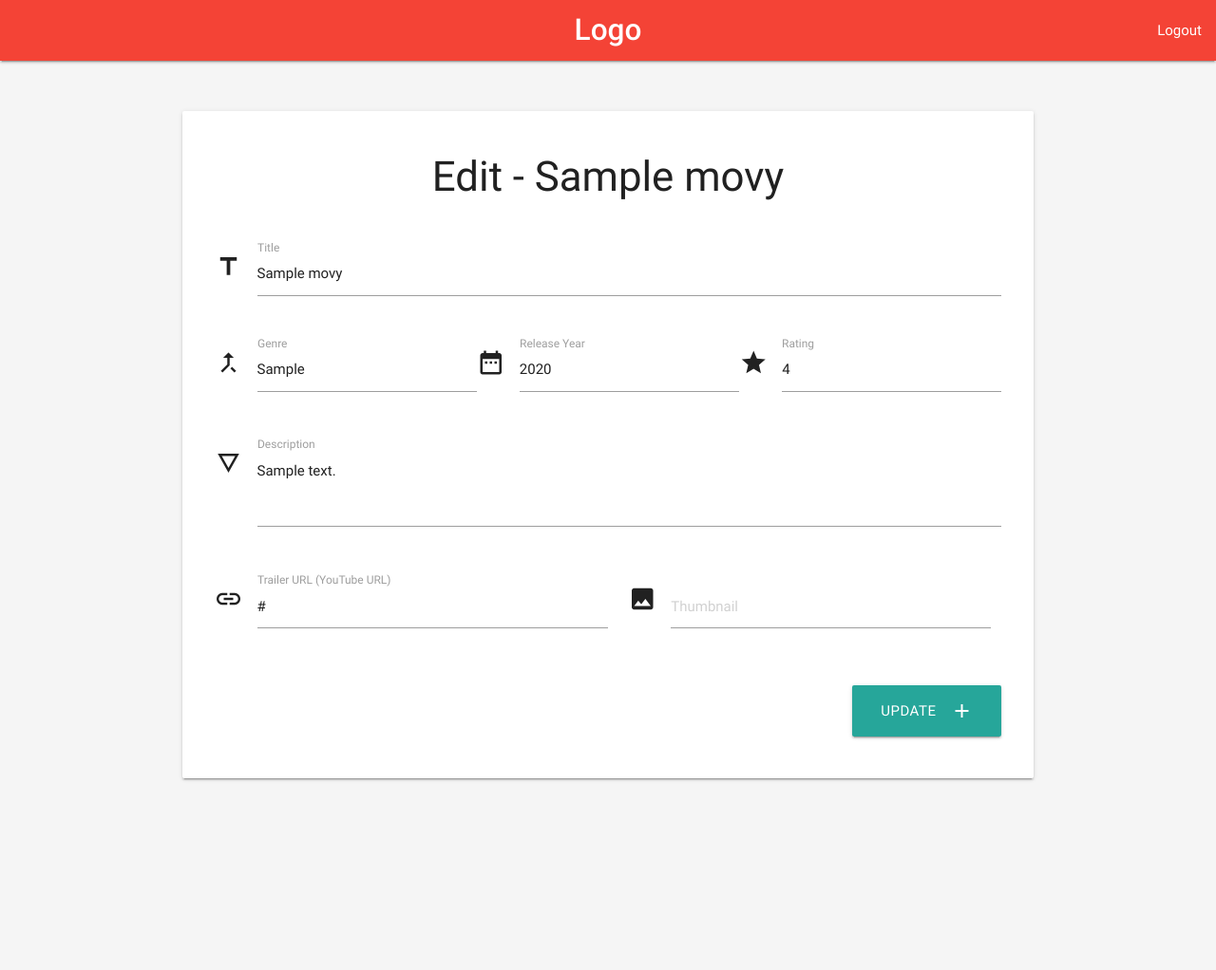
After one commit to henokali1/Movie-Recommender, a Flask app: page /edit/1/ in a window 1280 px wide. The commit adds this page. Shown: the top 1022 px of the page at 95% size. Run offline with Flask 2, Linux system fonts and the light colour scheme; the visitor is signed in with stand-in values (Sample User, id 1); tables that the repository leaves empty or names only in its code hold one stand-in row (values such as "Sample post"); some libraries are stand-ins or nearby versions.

Commit message:
Edit movie done

```diff
--- a/app.py
+++ b/app.py
@@ -44,6 +44,10 @@ def allowed_file(filename):
 def get_file_name(fn):
     return str(int(time.time()))+fn[-4:]
 
+# Get curret user info
+def current_user():
+    return session['email'].encode('utf8')
+
 # Check if user logged in
 def is_logged_in(f):
     @wraps(f)
@@ -64,6 +68,48 @@ def movie_trailer(id):
     print(movie['trailer_url'])
     return render_template('trailer.html', movie=movie)
 
+# Edit Movie Details
+@app.route('/edit/<string:id>/', methods=['GET', 'POST'])
+@is_logged_in
+def edit(id):
+    if request.method == 'POST':
+        title = request.form.get('movie_title')
+        genre = request.form.get('genre')
+        release_year = request.form.get('release_year')
+        rating = request.form.get('rating')
+        description = request.form.get('description')
+        trailer_url = request.form.get('trailer_url')
+
+        # check if the post request has the file part
+        if 'file' not in request.files:
+            flash('No file part')
+            return redirect(request.url)
+        file = request.files['file']
+        # if user does not select file, browser also
+        # submit a empty part without filename
+        if file.filename == '':
+            flash('No selected file')
+            return redirect(request.url)
+        if file and allowed_file(file.filename):
+            filename = get_file_name(file.filename)
+            print('filenamefilenamefilename', filename)
+            file.save(os.path.join(app.config['UPLOAD_FOLDER'], filename))
+            # return redirect(url_for('uploaded_file',
+            #                         filename=filename))
+
+        print(title, genre, release_year, rating, description, trailer_url)
+        print('title: {}\n genre: {}\n release_year: {}\n rating: {}\n description: {}\n trailer_url: {}\n filename: {}'.format(
+            title, genre, release_year, rating, description, trailer_url, 'filename'))
+
+        # Update the MSO in the database
+        sql = "UPDATE movies  SET title=%s, genre=%s, release_year=%s, rating=%s, description=%s, trailer_url=%s, thumbnail=%s  WHERE id=%s"
+        data = (title, genre, release_year, rating, description, trailer_url, filename, int(id))
+
+        db.save(sql, data)
+
+
+    movie = db.get_movie_details(id)
+    return render_template('edit.html', movie=movie)
 
 @app.route('/', methods=['GET', 'POST'])
 @is_logged_in
@@ -168,8 +214,9 @@ def most_watched():
 @app.route('/all')
 @is_logged_in
 def all():
+    user = str(session['email'])
     all_movies = db.get_all_movies()
-    return render_template('all.html', all_movies=all_movies)
+    return render_template('all.html', all_movies=all_movies, user=user)
 
 
 # New Movie
--- a/templates/all.html
+++ b/templates/all.html
@@ -57,8 +57,10 @@
               <div class="card-content">
                   <h2>{{movie.title|truncate(30)}}</h2>
                   <p>Rating: {{movie.rating}}</p>
+                  {% if user == 'admin@email.com' or user == 'u@e.c' %}
                   <a href="/edit/{{movie.id}}/" class="btn-floating"><i class="material-icons green right">edit</i></a>
                   <a href="/delete/{{movie.id}}/" class="btn-floating"><i class="material-icons red right">delete</i></a>
+                  {% endif %}
               </div><!-- .card-content -->
           </a>
         </article><!-- .card -->
--- /dev/null
+++ b/templates/edit.html
@@ -0,0 +1,157 @@
+<!DOCTYPE html>
+<html>
+    <head>
+        <!--Import Google Icon Font-->
+        <link rel="stylesheet" type="text/css" href="{{ url_for('static', filename='css/material-icons.css') }}" media="screen,projection" />
+
+        <!--Import materialize.css-->
+        <link type="text/css" rel="stylesheet" href="{{ url_for('static', filename='css/materialize.min.css') }}" media="screen,projection"/>
+        <!-- <script defer src="https://use.fontawesome.com/releases/v5.0.6/js/all.js"></script> -->
+        <!--Let browser know website is optimized for mobile-->
+        <meta name="viewport" content="width=device-width, initial-scale=1.0" />
+        <title>Edit {{movie.title}}</title>
+    </head>
+
+
+    <body class="grey lighten-4 grey-text text-darken-4 z-depth-0">
+        <nav>
+            <div class="nav-wrapper red">
+                <a href="/" class="brand-logo center"><strong>Logo</strong></a>
+                <ul id="nav-mobile" class="right">
+                    <li>
+                    <a href="logout">Logout</a>
+                    </li>
+                </ul>
+
+                <ul id="nav-mobile" class="left">
+                </ul>
+
+            </div>
+        </nav>
+            <br>
+            <br>
+
+           <div class="container">
+                <div class="card-panel" style="padding-left: 5%; padding-right: 5%; margin-left: auto; margin-right: auto;">
+                        <h3 class="center">Edit - {{movie.title}}</h3>
+                        <form method="POST" enctype = "multipart/form-data">
+                            <br>
+                            <!-- Movie Title -->
+                            <div class="row">
+                                    <div class="input-field">
+                                            <i class="material-icons prefix">title</i>
+                                        <input id="movie_title" type="text" name="movie_title" value="{{movie.title}}" required>
+                                        <label for="movie_title">Title</label>
+                                    </div>
+                            </div>
+
+                            <div class="row">
+                                <div class="col s12 m4">
+                                        <!-- Genre -->
+                                        <div class="row">
+                                                <div class="input-field">
+                                                    <i class="material-icons prefix">merge_type</i>
+                                                    <input id="genre" type="text" name="genre" value="{{movie.genre}}" required>
+                                                    <label for="genre">Genre</label>
+                                                </div>
+                                        </div>
+                                </div>
+
+                                <div class="col s12 m4">
+                                        <!-- Release Year -->
+                                        <div class="row">
+                                                <div class="input-field">
+                                                    <i class="material-icons prefix">date_range</i>
+                                                    <input id="release_year" type="number" name="release_year" value="{{movie.release_year}}" required>
+                                                    <label for="release_year">Release Year</label>
+                                                </div>
+                                        </div>
+                                </div>
+
+                                <div class="col s12 m4">
+
+                                        <!-- Rating -->
+                                        <div class="row">
+                                                <div class="input-field">
+                                                    <i class="material-icons prefix">star</i>
+                                                    <input id="rating" type="number" step="0.01" name="rating" value="{{movie.rating}}" required>
+                                                    <label for="rating">Rating</label>
+                                                </div>
+                                        </div>
+                                </div>
+                            </div>
+
+                            <!-- Description -->
+                            <div class="row">
+                                    <div class="input-field">
+                                        <i class="material-icons prefix">details</i>
+                                        <textarea id="description" class="materialize-textarea" name="description">{{movie.description}}</textarea>
+                                        <label for="description">Description</label>
+                                    </div>
+                            </div>
+
+                            <div class="row">
+                                <div class="col s12 m6">
+                                    <!-- Trailer URL -->
+                                    <div class="row">
+                                            <div class="input-field">
+                                                <i class="material-icons prefix">link</i>
+                                                <input id="trailer_url" type="text" name="trailer_url" value="{{movie.trailer_url}}" required>
+                                                <label for="trailer_url">Trailer URL (YouTube URL)</label>
+                                            </div>
+                                    </div>
+                                </div>
+
+                                <div class="col s12 m6">
+                                    <!-- Thumbnail -->
+                                    <div class="file-field input-field">
+                                            <div>
+                                                <input type="file" accept="image/png, image/jpeg"  name="file">
+                                            </div>
+                                            <div class="file-path-wrapper">
+                                                <i class="material-icons prefix">image</i>
+                                                <input class="file-path validate" type="text" placeholder="Thumbnail">
+                                            </div>
+                                        </div>
+                                </div>
+                            </div>
+
+
+
+
+
+                            <div class="row">
+                                <button class="btn btn-large waves-effect waves-light right" type="submit" name="action">Update
+                                    <i class="material-icons right">add</i>
+                                </button>
+                            </div>
+                        </form>
+                </div>
+           </div>
+
+        <div style="padding:500px;"></div>
+
+    <!--Import jQuery before materialize.js-->
+    <script type="text/javascript" src="{{ url_for('static', filename = 'js/jquery-3.2.1.min.js') }}"></script>
+    <!-- Materialize -->
+    <script type="text/javascript" src="{{ url_for('static', filename = 'js/materialize.min.js') }}"></script>
+
+    <script>
+        $(document).ready(function () {
+            // INIT SELECT LIST
+            $('select').material_select();
+            // Init Side nav
+            $('.button-collapse').sideNav();
+            // Init Scrollspy
+            $('.scrollspy').scrollSpy();
+
+        });
+    </script>
+
+    {% if msg != '' %}
+    <script>
+        Materialize.toast('{{ msg }}', 8000, 'rounded');
+    </script>
+    {% endif %}
+    </body>
+</html>
```
Also changed, not shown: 2 other files.
